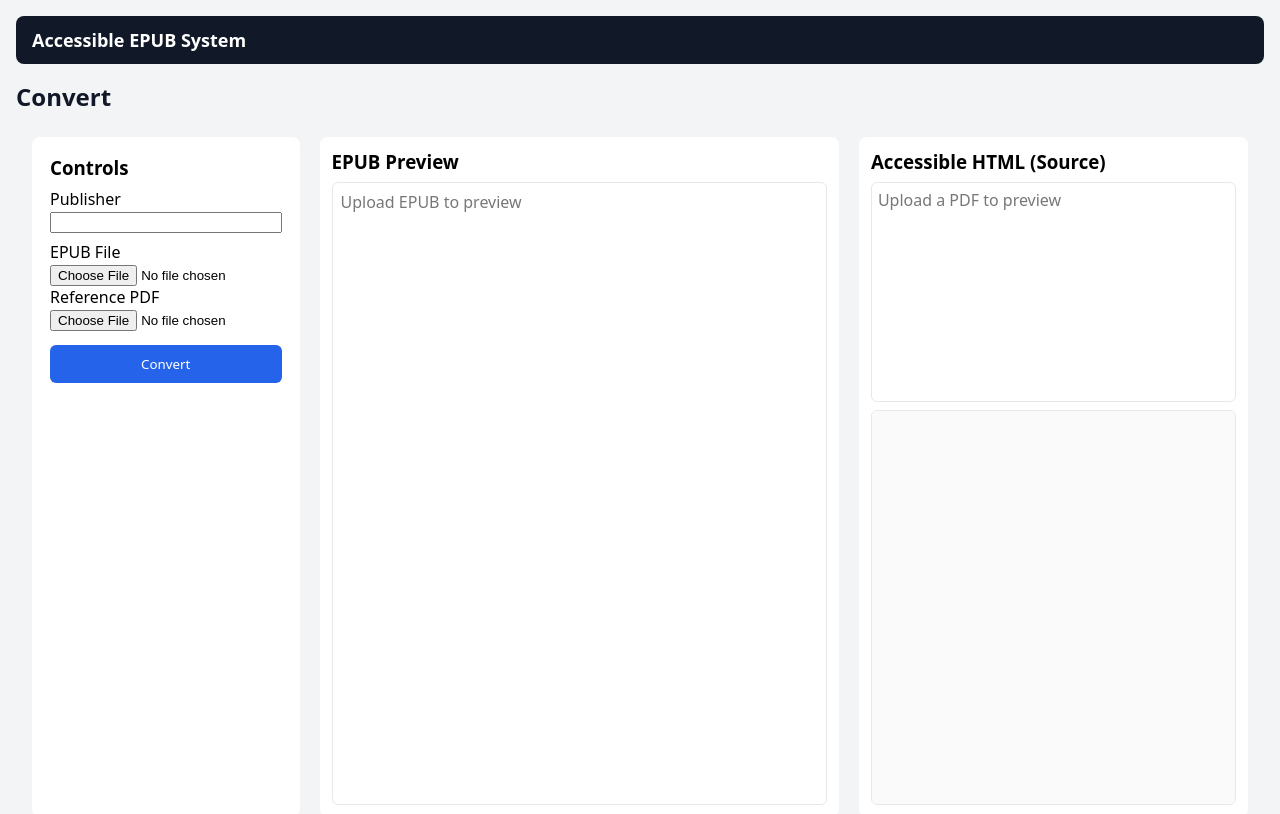
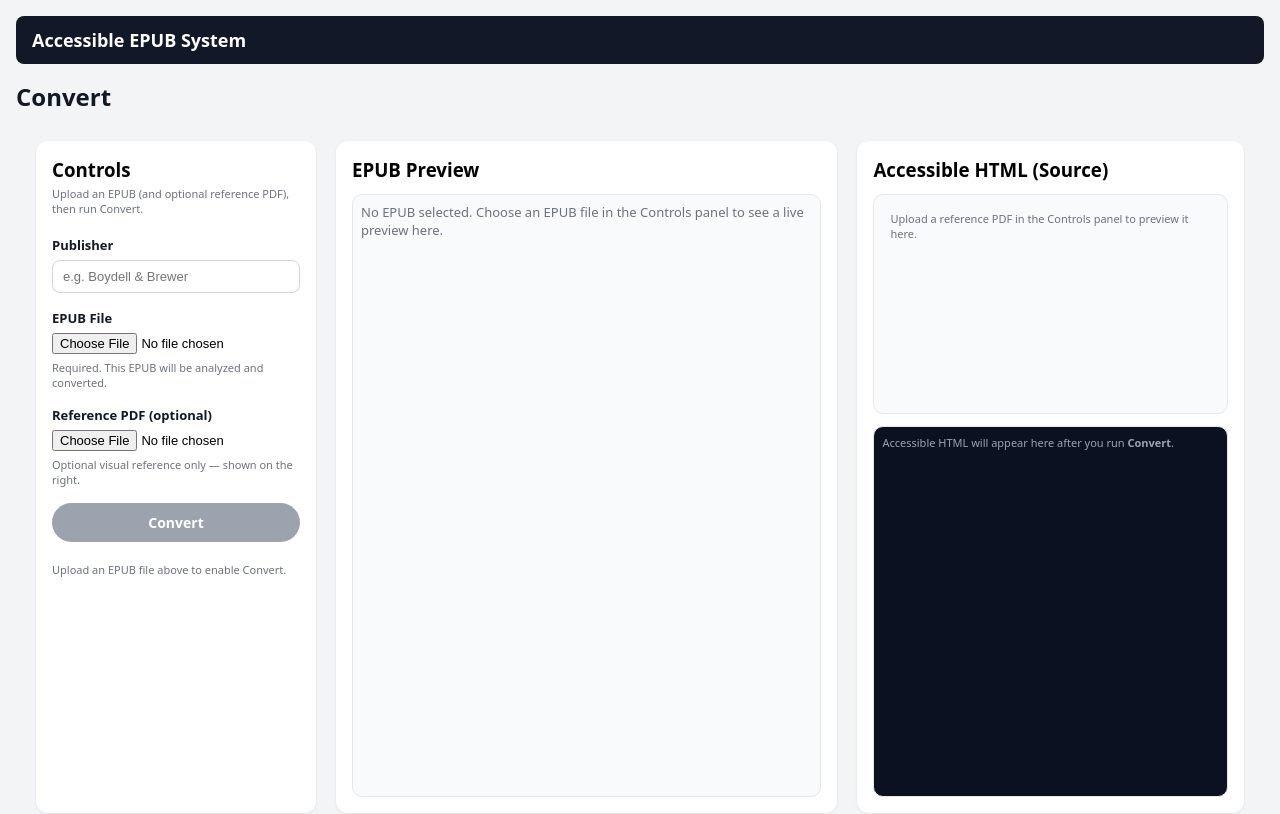
Before and after one commit to kavuthamapriya/ePub, a React (Vite) app in the folder frontend/: page / in a window 1280 px wide. Shown: the top 814 px of the page. Built offline with nearby package versions, Linux system fonts and the light colour scheme.

Commit message:
UI improvements

```diff
--- a/frontend/src/modules/convert/ConvertPage.jsx
+++ b/frontend/src/modules/convert/ConvertPage.jsx
@@ -6,49 +6,97 @@ import { useConversionStore } from "../../store/useConversionStore";
 
 const headerHeight = 88;
 
-const containerStyle = {
+// ---------- Layout styles ----------
+const pageLayout = {
   display: "flex",
   gap: 20,
-  padding: 16,
+  padding: 20,
   boxSizing: "border-box",
   height: `calc(100vh - ${headerHeight}px)`,
+  background: "#f3f4f6",
   alignItems: "stretch",
 };
 
+const cardBase = {
+  background: "#ffffff",
+  borderRadius: 12,
+  padding: 16,
+  boxSizing: "border-box",
+  boxShadow: "0 1px 3px rgba(15,23,42,0.08)",
+};
+
 const leftPanel = {
-  width: "22%",
-  minWidth: 240,
-  background: "#fff",
-  padding: 18,
-  borderRadius: 8,
-  boxSizing: "border-box",
-  overflow: "auto",
+  ...cardBase,
+  width: 280,
+  minWidth: 260,
+  display: "flex",
+  flexDirection: "column",
+  gap: 16,
 };
 
 const middlePanel = {
+  ...cardBase,
   flex: 1,
-  background: "#fff",
-  padding: 12,
-  borderRadius: 8,
-  boxSizing: "border-box",
   display: "flex",
   flexDirection: "column",
-  gap: 8,
+  gap: 12,
 };
 
 const rightPanel = {
+  ...cardBase,
   width: "32%",
   minWidth: 340,
-  background: "#fff",
-  padding: 12,
-  borderRadius: 8,
-  boxSizing: "border-box",
   display: "flex",
   flexDirection: "column",
-  gap: 8,
+  gap: 12,
 };
 
-// ---- helper: extract unique semantic tags from HTML ----
+const fieldGroup = {
+  display: "flex",
+  flexDirection: "column",
+  gap: 6,
+};
+
+const labelStyle = {
+  fontSize: 13,
+  fontWeight: 600,
+  color: "#111827",
+};
+
+const hintText = {
+  fontSize: 11,
+  color: "#6b7280",
+};
+
+const textInput = {
+  width: "100%",
+  padding: "8px 10px",
+  borderRadius: 8,
+  border: "1px solid #d1d5db",
+  fontSize: 13,
+  outline: "none",
+  boxSizing: "border-box",
+};
+
+const fileInput = {
+  width: "100%",
+  fontSize: 13,
+};
+
+const convertButton = (loading, enabled) => ({
+  width: "100%",
+  padding: "10px 12px",
+  borderRadius: 999,
+  border: "none",
+  fontSize: 14,
+  fontWeight: 600,
+  color: "#ffffff",
+  backgroundColor: !enabled ? "#9ca3af" : loading ? "#1d4ed8" : "#2563eb",
+  cursor: !enabled ? "not-allowed" : loading ? "wait" : "pointer",
+  transition: "background-color 0.15s ease",
+});
+
+// ---------- Helper: extract unique semantic tags from HTML ----------
 function extractSemanticTagsFromHtml(htmlString) {
   if (!htmlString) return [];
 
@@ -93,8 +141,8 @@ export default function ConvertPage() {
     setEpubFile,
     setPdfFile,
     setAccessibleHtml,
-    setHtmlTags,
-    resetMappings,
+    setHtmlTags,      // <-- from your store
+    resetMappings,    // <-- from your store
   } = useConversionStore();
 
   const [localEpub, setLocalEpub] = useState(epubFile);
@@ -107,8 +155,8 @@ export default function ConvertPage() {
   }, [epubFile, pdfFile]);
 
   async function handleConvert() {
-    if (!localEpub) {
-      alert("Upload EPUB first");
+    if (!localEpub || loading) {
+      alert("Upload an EPUB file first.");
       return;
     }
 
@@ -129,7 +177,7 @@ export default function ConvertPage() {
       if (!res.ok) {
         const txt = await res.text();
         console.error("Convert failed. HTTP", res.status, txt);
-        alert(`Convert failed: HTTP ${res.status} — see console for details`);
+        alert(`Convert failed: HTTP ${res.status} — see console for details.`);
         return;
       }
 
@@ -139,7 +187,7 @@ export default function ConvertPage() {
       const rawHtml = data?.accessible?.accessible_html ?? "";
       setAccessibleHtml(rawHtml);
 
-      // reset old mappings & extract new tags
+      // 🔁 reset old mapping + extract tags for Tag Mapping page
       resetMappings();
       const tags = extractSemanticTagsFromHtml(rawHtml);
       console.log("ConvertPage: extracted semantic tags:", tags);
@@ -148,118 +196,160 @@ export default function ConvertPage() {
       alert("Convert succeeded");
     } catch (err) {
       console.error("ConvertPage: error (network or JS):", err);
-      alert("Convert failed: unexpected error (see console)");
+      alert("Convert failed: unexpected error (see console).");
     } finally {
       setLoading(false);
     }
   }
 
+  const canConvert = !!localEpub;
+
   return (
-    <div style={containerStyle}>
-      {/* LEFT: controls */}
+    <div style={pageLayout}>
+      {/* LEFT: Controls */}
       <aside style={leftPanel}>
-        <h3>Controls</h3>
+        <div>
+          <h3 style={{ margin: 0, marginBottom: 4 }}>Controls</h3>
+          <p style={{ ...hintText, marginTop: 2 }}>
+            Upload an EPUB (and optional reference PDF), then run Convert.
+          </p>
+        </div>
 
-        <label>Publisher</label>
+        <div style={fieldGroup}>
+          <label style={labelStyle}>Publisher</label>
           <input
+            style={textInput}
             value={publisher}
             onChange={(e) => setPublisher(e.target.value)}
-          style={{ width: "100%", marginBottom: 8 }}
+            placeholder="e.g. Boydell & Brewer"
           />
+        </div>
 
-        <label>EPUB File</label>
+        <div style={fieldGroup}>
+          <label style={labelStyle}>EPUB File</label>
           <input
             type="file"
             accept=".epub"
+            style={fileInput}
             onChange={(e) => {
-            const f = e.target.files[0];
-            setLocalEpub(f);
-            setEpubFile(f);
+              const file = e.target.files[0];
+              setLocalEpub(file || null);
+              setEpubFile(file || null);
             }}
           />
+          <span style={hintText}>
+            Required. This EPUB will be analyzed and converted.
+          </span>
+        </div>
 
-        <label style={{ marginTop: 10 }}>Reference PDF</label>
+        <div style={fieldGroup}>
+          <label style={labelStyle}>Reference PDF (optional)</label>
           <input
             type="file"
             accept="application/pdf"
+            style={fileInput}
             onChange={(e) => {
-            const f = e.target.files[0];
-            setLocalPdf(f);
-            setPdfFile(f);
+              const file = e.target.files[0];
+              setLocalPdf(file || null);
+              setPdfFile(file || null);
             }}
           />
+          <span style={hintText}>
+            Optional visual reference only — shown on the right.
+          </span>
+        </div>
 
         <button
           onClick={handleConvert}
-          style={{
-            marginTop: 14,
-            padding: 10,
-            background: "#2563eb",
-            color: "#fff",
-            border: "none",
-            borderRadius: 6,
-            cursor: "pointer",
-            width: "100%",
-          }}
+          disabled={!canConvert || loading}
+          style={convertButton(loading, canConvert)}
         >
-          {loading ? "Converting..." : "Convert"}
+          {loading ? "Converting…" : "Convert"}
         </button>
+
+        {!canConvert && (
+          <div style={{ ...hintText, marginTop: 4 }}>
+            Upload an EPUB file above to enable Convert.
+          </div>
+        )}
       </aside>
 
       {/* MIDDLE: EPUB preview */}
       <main style={middlePanel}>
+        <div
+          style={{
+            display: "flex",
+            justifyContent: "space-between",
+            alignItems: "baseline",
+          }}
+        >
           <h3 style={{ margin: 0 }}>EPUB Preview</h3>
+          {localEpub && (
+            <span style={hintText}>
+              {localEpub.name} · {(localEpub.size / 1024 / 1024).toFixed(2)} MB
+            </span>
+          )}
+        </div>
+
         <div
           style={{
             flex: 1,
-            minHeight: 500,
-            border: "1px solid #e6e8eb",
-            borderRadius: 6,
+            minHeight: 420,
+            border: "1px solid #e5e7eb",
+            borderRadius: 10,
             padding: 8,
             overflow: "auto",
+            background: "#f9fafb",
           }}
         >
           {localEpub ? (
             <EPUBViewer file={localEpub} mode="scrolled" />
           ) : (
-            <div style={{ color: "#777" }}>Upload EPUB to preview</div>
+            <div style={{ color: "#6b7280", fontSize: 13 }}>
+              No EPUB selected. Choose an EPUB file in the Controls panel to
+              see a live preview here.
+            </div>
           )}
         </div>
       </main>
 
-      {/* RIGHT: Accessible HTML source & PDF preview */}
+      {/* RIGHT: PDF + Accessible HTML source */}
       <aside style={rightPanel}>
         <h3 style={{ margin: 0 }}>Accessible HTML (Source)</h3>
 
-        {/* PDF preview box */}
+        {/* PDF preview */}
         <div
           style={{
             height: 220,
-            border: "1px solid #e6e8eb",
-            borderRadius: 6,
+            border: "1px solid #e5e7eb",
+            borderRadius: 10,
             overflow: "hidden",
+            background: "#f9fafb",
             padding: 6,
           }}
         >
           {localPdf ? (
             <PDFViewer file={localPdf} />
           ) : (
-            <div style={{ color: "#777" }}>Upload a PDF to preview</div>
+            <div style={{ ...hintText, padding: 10 }}>
+              Upload a reference PDF in the Controls panel to preview it here.
+            </div>
           )}
         </div>
 
-        {/* HTML source */}
+        {/* HTML source box */}
         <div
           style={{
             flex: 1,
             minHeight: 260,
-            border: "1px solid #e6e8eb",
-            borderRadius: 6,
+            border: "1px solid #e5e7eb",
+            borderRadius: 10,
             padding: 8,
             overflow: "auto",
-            background: "#fafafa",
+            background: "#0b1120",
           }}
         >
+          {accessibleHtml ? (
             <textarea
               value={accessibleHtml}
               readOnly
@@ -269,12 +359,19 @@ export default function ConvertPage() {
                 boxSizing: "border-box",
                 border: "none",
                 background: "transparent",
-              resize: "none",
-              fontFamily: "monospace",
+                color: "#e5e7eb",
+                fontFamily:
+                  "ui-monospace, SFMono-Regular, Menlo, Monaco, Consolas, 'Liberation Mono', 'Courier New', monospace",
                 fontSize: 12,
                 lineHeight: 1.4,
+                resize: "none",
               }}
             />
+          ) : (
+            <div style={{ ...hintText, color: "#9ca3af" }}>
+              Accessible HTML will appear here after you run <b>Convert</b>.
+            </div>
+          )}
         </div>
       </aside>
     </div>
```
Also changed, not shown: 2 other files (tests, documents, lock files or other folders). Lines whose indentation alone changed are shown as unchanged.
